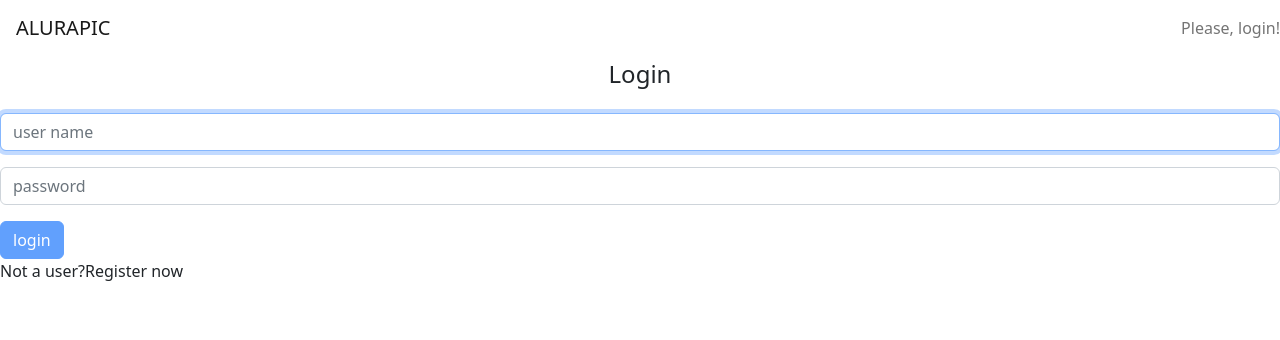
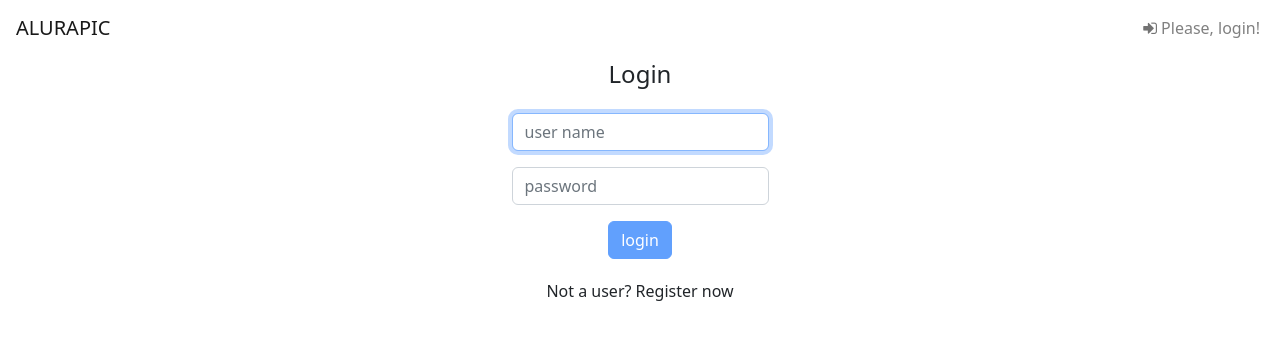
Before and after one commit to Ismaelp96/alurapic, an Angular app: page / in a window 1280 px wide. Shown: the top 340 px of the page. Built offline with nearby package versions, Linux system fonts and the light colour scheme.

Commit message:
A diretiva routerLink

```diff
--- a/src/app/core/core.module.ts
+++ b/src/app/core/core.module.ts
@@ -1,10 +1,11 @@
+import { RouterModule } from '@angular/router';
 import { NgModule } from '@angular/core';
 import { CommonModule } from '@angular/common';
 import { HeaderComponent } from './header/header.component';
 
 @NgModule({
   declarations: [HeaderComponent],
-  imports: [CommonModule],
+  imports: [CommonModule, RouterModule],
   exports: [HeaderComponent],
 })
 export class CoreModule {}
--- a/src/app/core/header/header.component.css
+++ b/src/app/core/header/header.component.css
@@ -22,3 +22,12 @@ nav .icon-user .logout-header {
 nav .icon-user .logout-header:hover {
   color: red;
 }
+.p-login {
+  text-decoration: none;
+  color: gray;
+  transition: color 0.3s ease;
+  padding-right: 20px;
+}
+.p-login:hover {
+  color: black;
+}
--- a/src/app/core/header/header.component.html
+++ b/src/app/core/header/header.component.html
@@ -9,10 +9,14 @@
         (click)="logout()"
         class="fa fa-sign-out logout-header"
         title="Logout"
+        aria-hidden="true"
       ></i>
     </div>
     <ng-template #login>
-      <span class="navbar-text"> Please, login! </span>
+      <span class="navbar-text">
+        <i class="fa fa-sign-in" aria-hidden="true"></i>
+        <a [routerLink]="['']" class="p-login"> Please, login! </a>
+      </span>
     </ng-template>
   </nav>
 </header>
--- a/src/app/home/signin/signin.component.css
+++ b/src/app/home/signin/signin.component.css
@@ -0,0 +1,8 @@
+form {
+  width: 100%;
+  display: flex;
+  align-items: center;
+  justify-content: center;
+  flex-direction: column;
+  margin-bottom: 20px;
+}
--- a/src/app/home/signin/signin.component.html
+++ b/src/app/home/signin/signin.component.html
@@ -44,4 +44,4 @@
   </button>
 </form>
 
-<p>Not a user?<a>Register now</a></p>
+<p class="text-center">Not a user?<a> Register now</a></p>
```
